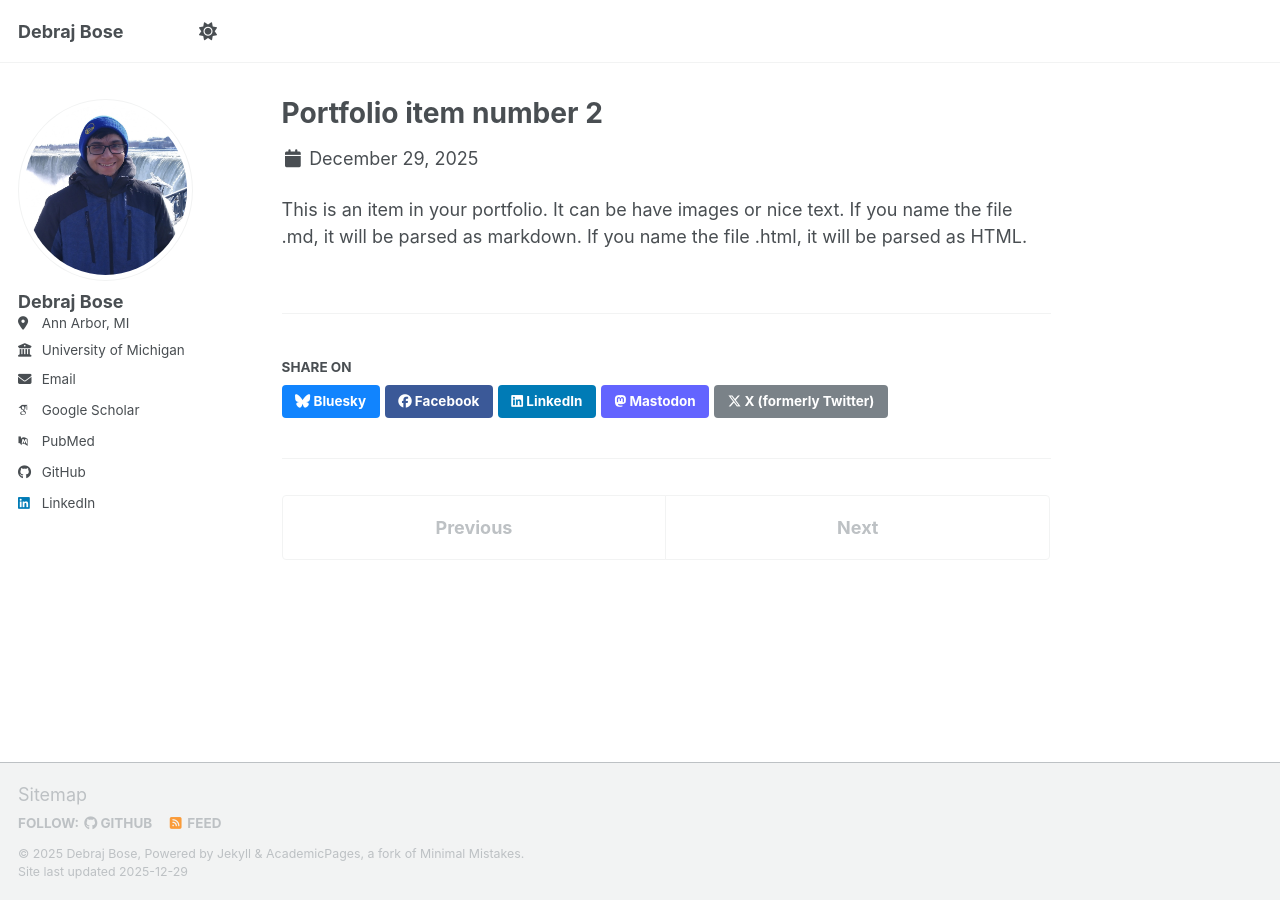
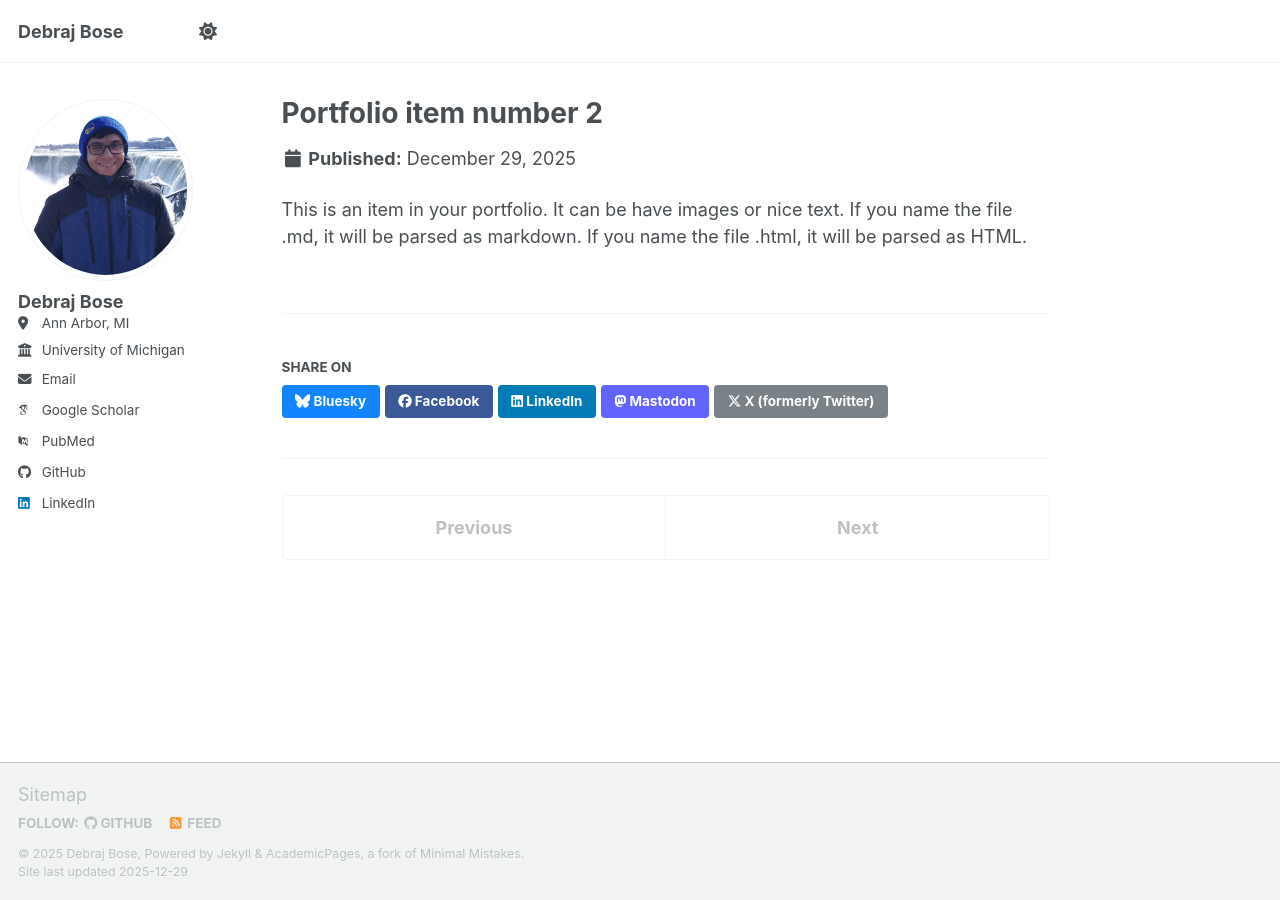
Before and after one commit to bosedebraj96/bosedebraj96.github.io, a Jekyll site: the page built from _portfolio/portfolio-2.html, in a window 1280 px wide. Built offline with Jekyll 4.4.1, drawn with Linux system fonts in a browser that asks for light colours; some web fonts are replaced; a script bundle is joined from its source files by our own code; library files that are not in the unit come from our copies.

Commit message:
Update single.html
Modified back to original version.

```diff
--- a/_layouts/single.html
+++ b/_layouts/single.html
@@ -24,13 +24,9 @@ layout: default
     {% if page.modified %}<meta itemprop="dateModified" content="{{ page.modified | date: "%B %d, %Y" }}">{% endif %}
 
     <div class="page__inner-wrap">
-      {% unless page.header.overlay_color or page.header.overlay_image or page.collection == "talks" %}
-  <header>
-    {% if page.title %}
-      <h1 class="page__title" itemprop="headline">
-        {{ page.title | markdownify | remove: "<p>" | remove: "</p>" }}
-      </h1>
-    {% endif %}
+      {% unless page.header.overlay_color or page.header.overlay_image %}
+        <header>
+          {% if page.title %}<h1 class="page__title" itemprop="headline">{{ page.title | markdownify | remove: "<p>" | remove: "</p>" }}</h1>{% endif %}
           {% if page.read_time %}
             <p class="page__meta"><i class="fa fa-clock" aria-hidden="true"></i> {% include read-time.html %}</p>
           {% endif %}
@@ -38,21 +34,13 @@ layout: default
           <p class="page__date"><strong><i class="fa fa-fw fa-calendar" aria-hidden="true"></i> {{ site.data.ui-text[site.locale].date_label | default: "Published:" }}</strong> <time datetime="{{ page.modified | date: "%Y-%m-%d" }}">{{ page.modified | date: "%B %d, %Y" }}</time></p>
         {% endif %}
 
-        {% unless page.collection == "talks" %}
-  {% if page.collection == 'teaching' %}
-    <p>{{ page.type }}, <i>{{ page.venue }}</i>, {{ page.date | date: "%Y" }}</p>
-  {% elsif page.venue and page.date %}
-    <p>Published in <i>{{ page.venue }}</i>, {{ page.date | date: "%Y" }}</p>
-  {% elsif page.date %}
-    <p class="page__date">
-      <strong><i class="fa fa-fw fa-calendar"></i></strong>
-      <time datetime="{{ page.date | date_to_xmlschema }}">
-        {{ page.date | date: "%B %d, %Y" }}
-      </time>
-    </p>
-  {% endif %}
-{% endunless %}
-
+        {% if page.collection == 'teaching' %}
+          <p> {{ page.type }}, <i>{{ page.venue }}</i>, {{ page.date | default: "1900-01-01" | date: "%Y" }} </p>
+        {% elsif page.venue and page.date %}
+          <p>Published in <i>{{ page.venue }}</i>, {{ page.date | default: "1900-01-01" | date: "%Y" }} </p>
+        {% elsif page.date %}
+          <p class="page__date"><strong><i class="fa fa-fw fa-calendar" aria-hidden="true"></i> {{ site.data.ui-text[site.locale].date_label | default: "Published:" }}</strong> <time datetime="{{ page.date | date_to_xmlschema }}">{{ page.date | default: "1900-01-01" | date: "%B %d, %Y" }}</time></p>
+        {% endif %}
         </header>
       {% endunless %}
 
```
